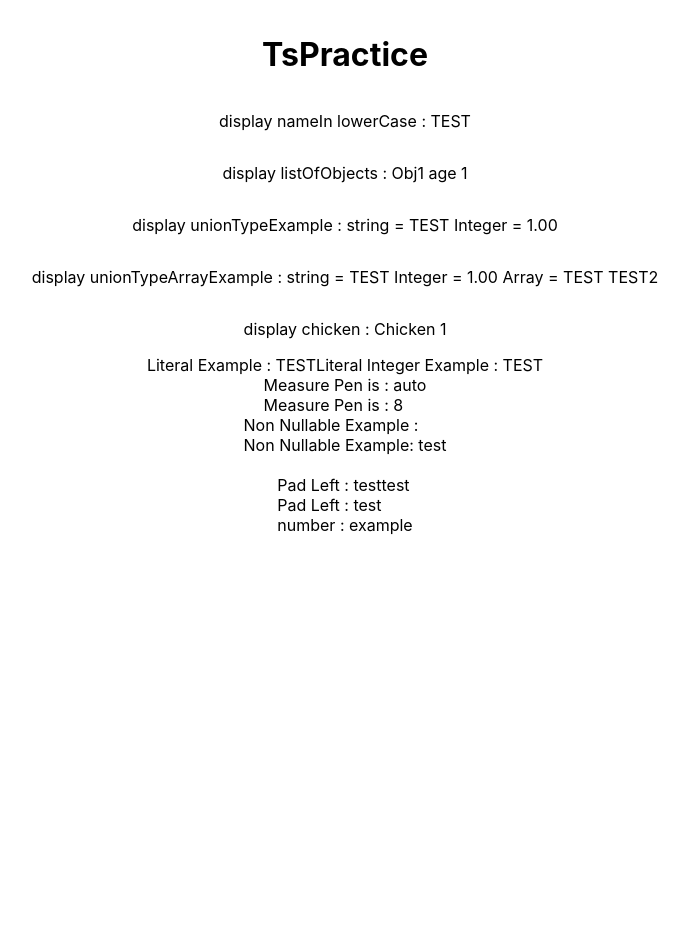
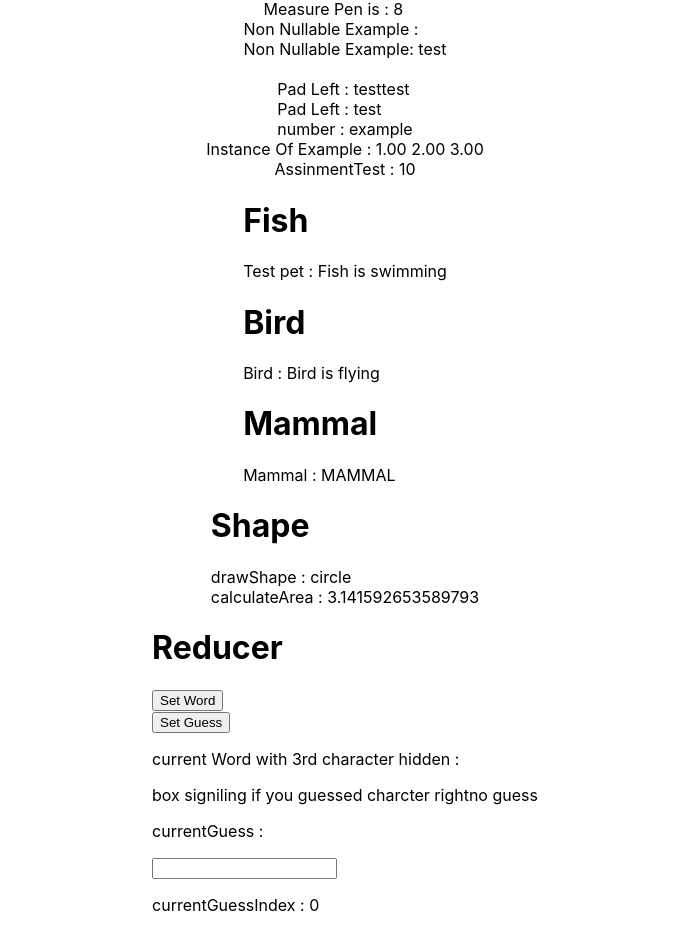
Before and after one commit to troias/TS-Muckarond, a React (Create React App) app: page /ts in a window 1280 px wide. Shown: the part 214-1145 px from the top of the page, without its empty margins (295-984 px from the left). Before the commit the page ends 888 px from the top, so only its background shows below. Built offline with nearby package versions, Linux system fonts and the light colour scheme.

Commit message:
added word guess

```diff
--- a/src/App.css
+++ b/src/App.css
@@ -130,3 +130,23 @@
   margin-top: 0.5rem;
 
 }
+
+
+.correct {
+  color: #1cd81c;
+  text-decoration: none;
+  font-size: 1.2rem;
+  font-weight: bold;
+  transition: all 0.3s ease-in-out;
+  padding-top: 0.5rem;
+  margin-top: 0.5rem;
+}
+ .incorrect {
+  color: #e41717;
+  text-decoration: none;
+  font-size: 1.2rem;
+  font-weight: bold;
+  transition: all 0.3s ease-in-out;
+  padding-top: 0.5rem;
+  margin-top: 0.5rem;
+}
--- a/src/components/tsPractice.tsx
+++ b/src/components/tsPractice.tsx
@@ -1,4 +1,4 @@
-import { useEffect } from 'react'
+import { ComponentProps, useEffect, useReducer } from 'react'
 import classes from './tsPractice.module.css'
 
 type Props = {}
@@ -164,10 +164,205 @@ const unionType = (data: string | number) => {
     }
 }
 
+let x = (Math.random()) < 0.5 ? 10 : "hello world!"
+
+const printX = (x: any) => {
+    if (x instanceof Number) {
+        return x.toFixed(2)
+    }
+    if (x instanceof String) {
+        return x.toUpperCase()
+    }
+    return x
+}
+
+
+console.log("Prinx", printX(x))
+
+
+
 console.log("test iN OPERATOR", "name" in { name: "test" })
 
+const instanceOfExample = (data: any) => {
+    if (data instanceof Array) {
+        return data.map((item: any) => typeof item === "string" ? item.toUpperCase() : (item.toFixed(2) + " "))
+    }
+    return data.toUpperCase()
+}
 
-export default function TsPractice({ }: Props) {
+
+
+
+
+class Fish implements Fish {
+    name: string
+    age: number
+    weight: number
+    swim: () => void
+    constructor(name: string, age: number, weight: number) {
+        this.name = name
+        this.age = age
+        this.weight = weight
+        this.swim = () => {
+            return (this.name + " is swimming")
+        }
+    }
+
+}
+
+class Bird implements Bird {
+    name: string
+    age: number
+    weight: number
+    fly: () => void
+    constructor(name: string, age: number, weight: number, fly: () => void) {
+        this.name = name
+        this.age = age
+        this.weight = weight
+        this.fly = () => {
+            return (this.name + " is flying")
+        }
+    }
+}
+
+class Mammal implements Mammal {
+    name: string
+    age: number
+    weight: number
+    constructor(name: string, age: number, weight: number) {
+        this.name = name
+        this.age = age
+        this.weight = weight
+    }
+}
+
+interface Fish {
+    name: string
+    age: number
+    weight: number
+    swim: () => void
+}
+
+interface Bird {
+    name: string
+    age: number
+    weight: number
+    fly: () => void
+}
+
+interface Mammal {
+    name: string
+    age: number
+    weight: number
+}
+
+const testPet = (pet: Fish | Bird | Mammal) => {
+    if (pet instanceof Fish) {
+        return pet.swim()
+    } else if (pet instanceof Bird) {
+        return pet.fly()
+    }
+    return pet.name.toUpperCase()
+}
+
+
+
+const pet1 = new Fish("Fish", 1, 1)
+const pet2 = new Bird("Bird", 1, 1, () => {
+    return "Bird is flying"
+}
+)
+const pet3 = new Mammal("Mammal", 1, 1)
+console.log("pet2", testPet(pet2))
+console.log("pet3", testPet(pet3))
+console.log("testPet", testPet(pet1))
+
+
+const returnFromTestPet = (() => {
+    return testPet(pet1)
+}
+)
+console.log("returnFromTestPet", returnFromTestPet())
+
+
+interface Shape {
+    kind: "circle" | "rectangle"
+    radius: number
+    width: number
+    height: number
+
+}
+
+const drawShape = (shape: Shape) => {
+    switch (shape.kind) {
+        case "circle":
+            return "circle"
+        case "rectangle":
+            return "rectangle"
+    }
+}
+
+const calculateArea = (shape: Shape) => {
+
+    switch (shape.kind) {
+        case "circle":
+            return Math.PI * shape.radius * shape.radius
+        case "rectangle":
+            return shape.width * shape.height
+    }
+}
+
+const fakeFiveCharStringArray = (): string[] => {
+    return ["dove", "capp", "trap", "rekt", "mech"]
+}
+
+const initialState = {
+    wordList: fakeFiveCharStringArray(),
+    currentWord: "",
+    currentWordIndex: 0,
+    currentGuess: "",
+    currentGuessIndex: 0,
+
+
+}
+
+const reducer = (state: any, action: any) => {
+    switch (action.type) {
+        case "SET_WORD":
+            const choseRandomWord = state.wordList[Math.floor(Math.random() * state.wordList.length)]
+            return {
+                ...state,
+                currentWord: choseRandomWord,
+            }
+        case "SET_GUESS":
+            return {
+                ...state,
+                currentGuess: action.payload,
+            }
+        case "CHECK_GUESS":
+            if (state.currentWord[state.currentGuessIndex] === state.currentGuess) {
+                return {
+                    ...state,
+                    currentGuessIndex: state.currentGuessIndex + 1,
+                }
+            }
+            return state
+
+        default: return state
+    }
+
+}
+
+
+
+
+
+
+
+
+const TsPractice: React.FC = ({ }: Props) => {
+
+    const [state, dispatch] = useReducer(reducer, initialState)
 
     useEffect(function () {
         console.log("useEffect")
@@ -221,12 +416,71 @@ export default function TsPractice({ }: Props) {
                 <br />
                 number : {padLeftArw(2, "example")}
             </div>
+            <div>
+                Instance Of Example : {instanceOfExample([1, 2, 3])}
+                <br />
+                {/* Instance Of Example : {instanceOfExample("test")}  */}
+            </div>
+            <div>
+                AssinmentTest : {printX(10)}
+            </div>
 
-            {/* Check Null Object : {checkNullObject(null)}
-            <br />
-            Check Null Object : {checkNullObject({})}
-            <br />
-            Check Null Object : {checkNullObject({ name: "test" })} */}
+            <div>
+                <>
+                    <h1>Fish</h1>
+                    Test pet : {testPet(pet1)}
+                    <h1>Bird</h1>
+                    Bird : {testPet(pet2)}
+                    <h1>Mammal</h1>
+                    Mammal : {testPet(pet3)}
+
+                </>
+
+
+
+            </div>
+            <div>
+                <h1>Shape</h1>
+                drawShape : {drawShape({ kind: "circle", radius: 1, width: 1, height: 1 })}
+                <br />
+                calculateArea : {calculateArea({ kind: "circle", radius: 1, width: 1, height: 1 })}
+            </div>
+
+            <div>
+                <h1>Reducer</h1>
+                <button onClick={() => dispatch({ type: "SET_WORD" })}>Set Word</button>
+                <br />
+                <button onClick={() => dispatch({ type: "SET_GUESS", payload: "test" })}>Set Guess</button>
+                <br />
+                <p>
+                    current Word with 3rd character hidden : {state.currentGuess === state.currentWord ? state.currentWord : state.currentWord.substring(0, 3) + "..."}
+
+                    <p>
+                        box signiling if you guessed charcter right
+                        {state.currentGuess.length > 0 ?
+                            state.currentGuess.split("").map((item: string, index: number) => {
+                                if (item === state.currentWord[index]) {
+                                    return <span className="correct">{item}</span>
+                                }
+                                return <span className="incorrect">{item}</span>
+                            }
+                            ) : "no guess"}
+
+                    </p>
+                    {/* currentWord : {state.currentWord} */}
+                </p>
+                <p>
+                    currentGuess : {state.currentGuess}
+                </p>
+                <input type="text" onChange={(e) => dispatch({ type: "SET_GUESS", payload: e.target.value })} />
+
+                <p>
+                    currentGuessIndex : {state.currentGuessIndex}
+                </p>
+
+
+            </div>
+
 
 
 
@@ -235,3 +489,5 @@ export default function TsPractice({ }: Props) {
 
     )
 }
+
+export default TsPractice
```
